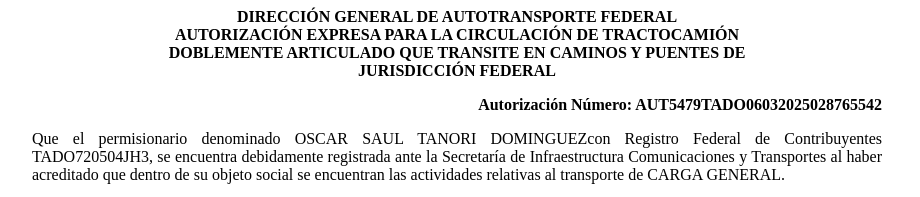
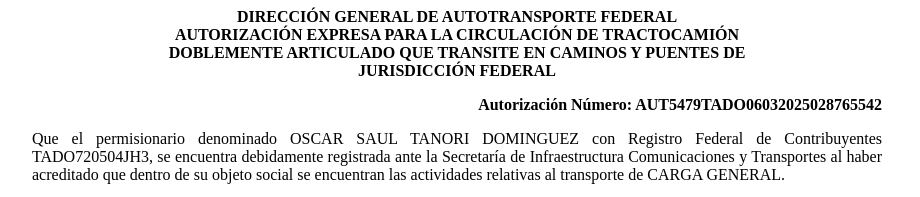
Before and after one commit to app-sct1/ConsultaAutDobleRemolque-folio-0253423, a plain HTML site: page index.html in a window 1280 px wide. Shown: the top 197 px of the page, without its empty margins (183-1103 px from the left). Drawn offline with Linux system fonts and the light colour scheme.

Commit message:
Update index.html

```diff
--- a/index.html
+++ b/index.html
@@ -78,7 +78,7 @@
 <p class="derechaNegro">Autorización Número: AUT5479TADO06032025028765542</p>
 
 					<p class="justificado">Que el permisionario denominado
-						OSCAR SAUL TANORI DOMINGUEZcon Registro Federal de
+						OSCAR SAUL TANORI DOMINGUEZ con Registro Federal de
 						Contribuyentes TADO720504JH3, se encuentra
 						debidamente registrada ante la Secretaría de Infraestructura
 						Comunicaciones y Transportes al haber acreditado que dentro de su
```
